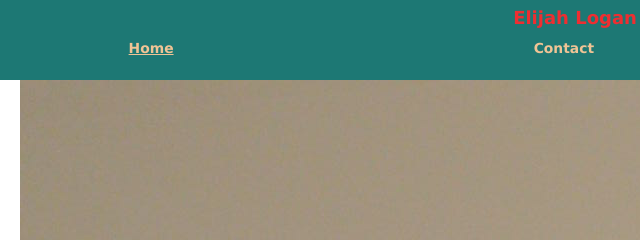
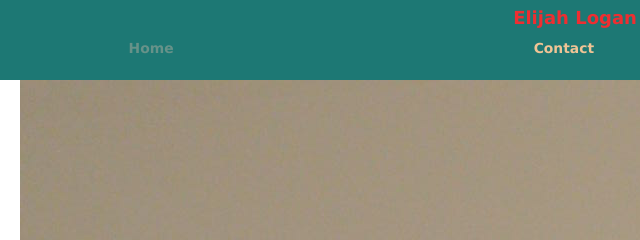
Before and after one commit to ElijahLogan/ElijahLogan.github.io, a plain HTML site: page index.html in a window 1280 px wide. In both pictures the pointer is over the link "Home". Shown: the top 240 px of the page, 65-705 px from the left. Drawn offline with nearby package versions, Linux system fonts and the light colour scheme.

Commit message:
changed the color scheme of the front page again

```diff
--- a/index.css
+++ b/index.css
@@ -38,6 +38,12 @@ html {
 .navigation li a {
     color:#f0c495;
 }
+.navigation li a:hover {
+    color:#679289;
+    text-decoration: none;
+}
+
+
 
 .navigation span {
     display: flex;
```
